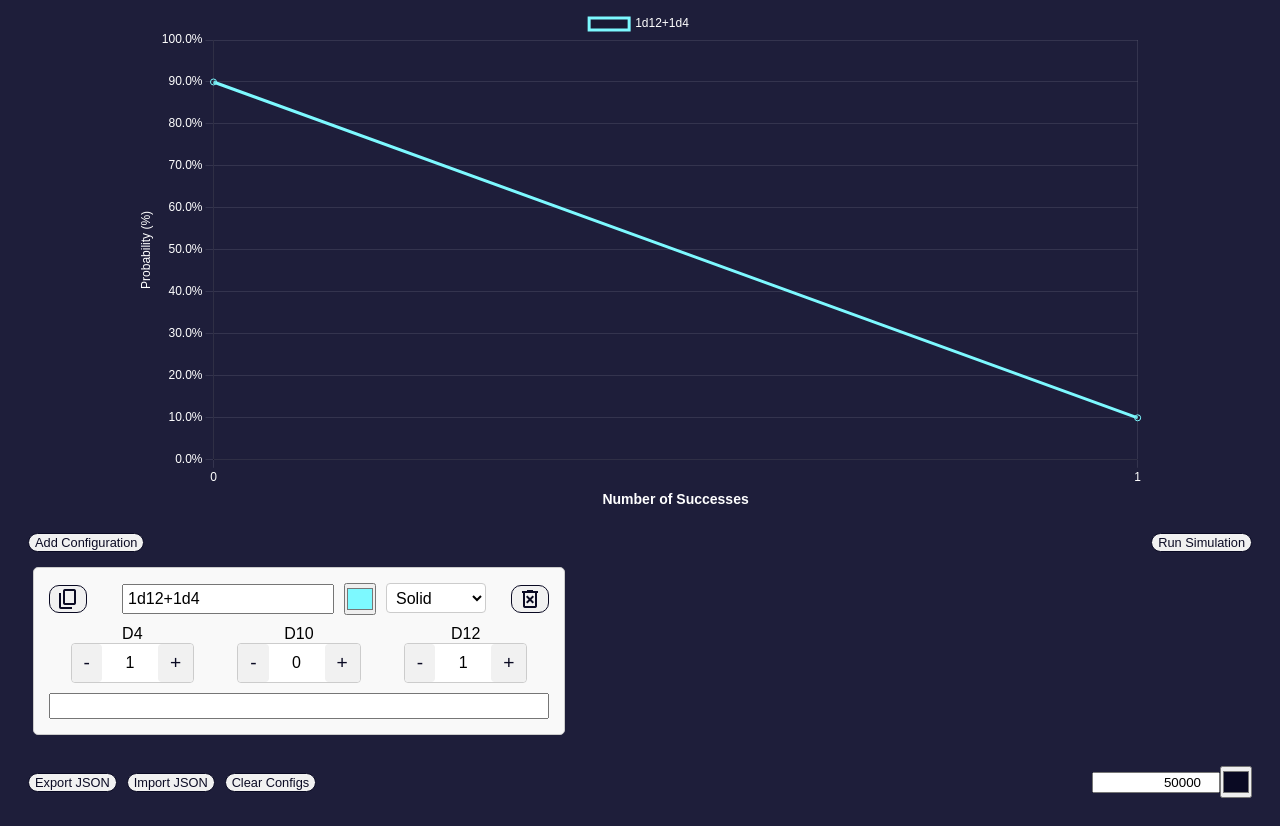
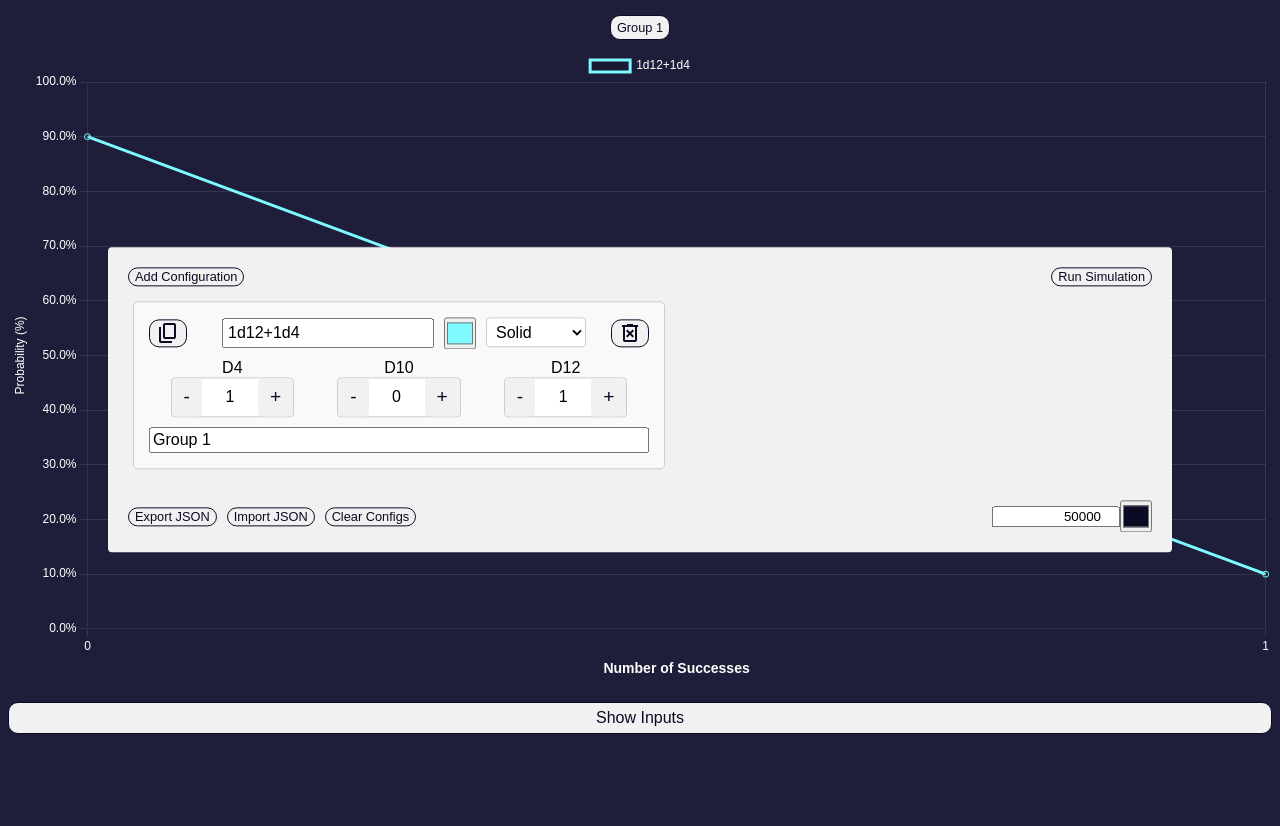
Before and after one commit to CoreyJSteiner/game-success-chart, a React (Vite) app: page / in a window 1280 px wide. After the commit the page ends 800 px from the top, so only its background shows below. Built offline with nearby package versions, Linux system fonts and the light colour scheme.

Commit message:
shifts inputs to modal

```diff
--- a/index.css
+++ b/index.css
@@ -40,6 +40,15 @@ button {
         'opsz' 24
 }
 
+/* Show Inputs */
+#button-show-inputs {
+    text-align: center;
+    margin-top: 20px;
+    font-size: 1rem;
+    width: 100%;
+    padding: 6px;
+}
+
 /* Number Input */
 .number-input {
     display: inline-flex;
@@ -78,8 +87,8 @@ button {
 #loading-overlay {
     position: fixed;
     display: flex;
+    top: 50%;
     left: 50%;
-    top: 40%;
     transform: translate(-50%, -50%);
     width: 30%;
     height: 20%;
@@ -116,16 +125,36 @@ button {
 }
 
 /* Containers */
+/* #main-container {
+    display: flex;
+    flex-direction: column;
+} */
+
 #chart-container {
-    max-width: 80%;
     margin-left: auto;
     margin-right: auto;
+    z-index: 1;
+}
+
+#input-container {
+    position: fixed;
+    background-color: #f1f1f1;
+    border-radius: 4px;
+    padding: 20px;
+    width: 80%;
+    top: 50%;
+    left: 50%;
+    transform: translate(-50%, -50%);
+    z-index: 2;
 }
 
 #group-button-container {
     display: flex;
     justify-content: center;
+    margin: 10px;
+    margin-top: 15px;
     gap: 5px;
+    min-height: 25px;
 }
 
 #group-button-container>button {
@@ -135,10 +164,6 @@ button {
 #top-button-container {
     display: flex;
     justify-content: space-between;
-}
-
-#input-container {
-    padding: 20px;
 }
 
 #num-input-cont {
--- a/src/App.jsx
+++ b/src/App.jsx
@@ -24,6 +24,7 @@ function App () {
   const [yAxisLocked] = useState(true)
   const [bgColor, setBgColor] = useState('#0a0a23')
   const [isLoading, setIsLoading] = useState(true)
+  const [showInputs, setShowInputs] = useState(true)
 
   //Initial Load handles double invocations casued by strict mode in developemnt
   const initialLoadRef = useRef(true)
@@ -51,17 +52,15 @@ function App () {
     document.body.style = `background: ${color};`
   }
 
+  const handleRunSimClick = () => {
+    setShowInputs(false)
+    return runSimulation(setIsLoading, lineConfigs)
+  }
+
   return (
     <div id='page-container' style={{ backgroundColor: { bgColor } }}>
       <LoadingOverlay loading={isLoading} />
-      {!initialLoadRef.current && (
-        <div>
-          {' '}
-          <ChartDisplay
-            currentData={currentData}
-            isLoading={false}
-            yAxisLocked={yAxisLocked}
-          />
+      {showInputs && (
         <div id='input-container'>
           <div id='top-button-container'>
             <div>
@@ -70,7 +69,7 @@ function App () {
             <div>
               <ButtonMain
                 label='Run Simulation'
-                  handleClick={() => runSimulation(setIsLoading, lineConfigs)}
+                handleClick={handleRunSimClick}
               />
             </div>
           </div>
@@ -102,6 +101,7 @@ function App () {
                 importRunSim={internalConfig =>
                   runSimulation(setIsLoading, internalConfig)
                 }
+                showInputs={setShowInputs}
               />
               <ButtonMain label='Clear Configs' handleClick={clearConfigs} />
             </div>
@@ -122,6 +122,22 @@ function App () {
             </div>
           </div>
         </div>
+      )}
+      {!initialLoadRef.current && (
+        <div id='main-container'>
+          <ChartDisplay
+            currentData={currentData}
+            isLoading={false}
+            yAxisLocked={yAxisLocked}
+          />
+          <button
+            id='button-show-inputs'
+            onClick={() => {
+              setShowInputs(!showInputs)
+            }}
+          >
+            Show Inputs
+          </button>
         </div>
       )}
     </div>
--- a/src/components/JsonImport.jsx
+++ b/src/components/JsonImport.jsx
@@ -1,7 +1,7 @@
 import ButtonMain from './ButtonMain'
 import { useRef } from 'react'
 
-const JsonImportButton = ({ replaceConfigs, importRunSim }) => {
+const JsonImportButton = ({ replaceConfigs, importRunSim, showInputs }) => {
   const hiddenInputRef = useRef(null)
 
   const openFileDialogue = () => {
@@ -18,6 +18,7 @@ const JsonImportButton = ({ replaceConfigs, importRunSim }) => {
 
       replaceConfigs(configs)
       importRunSim(configs)
+      showInputs(false)
     } catch (error) {
       alert('Invalid JSON file: ' + error.message)
     }
--- a/src/components/LineConfigDisplay.jsx
+++ b/src/components/LineConfigDisplay.jsx
@@ -10,8 +10,6 @@ const LineConfigDisplay = ({ lineConfig, onUpdate, onRemove, onDuplicate }) => {
     <div className='config' id={lineConfig.id}>
       <div id='config-header'>
         <div id='config-controls'>
-          {/* <ButtonLineConfig iconName='arrow_left' /> */}
-          {/* <ButtonLineConfig iconName='arrow_right' /> */}
           <ButtonLineConfig
             iconName='content_copy'
             handleClick={e => onDuplicate(e.target.id)}
--- a/src/components/LineConfigs.jsx
+++ b/src/components/LineConfigs.jsx
@@ -12,7 +12,7 @@ const useLineConfigs = () => {
       d4: input.d4 || 0,
       d10: input.d10 || 0,
       d12: input.d12 || 0,
-      group: ''
+      group: 'Group 1'
     }
     setLineConfigs([...lineConfigs, { ...config, id: crypto.randomUUID() }])
   }
```
Lines whose indentation alone changed are shown as unchanged.
